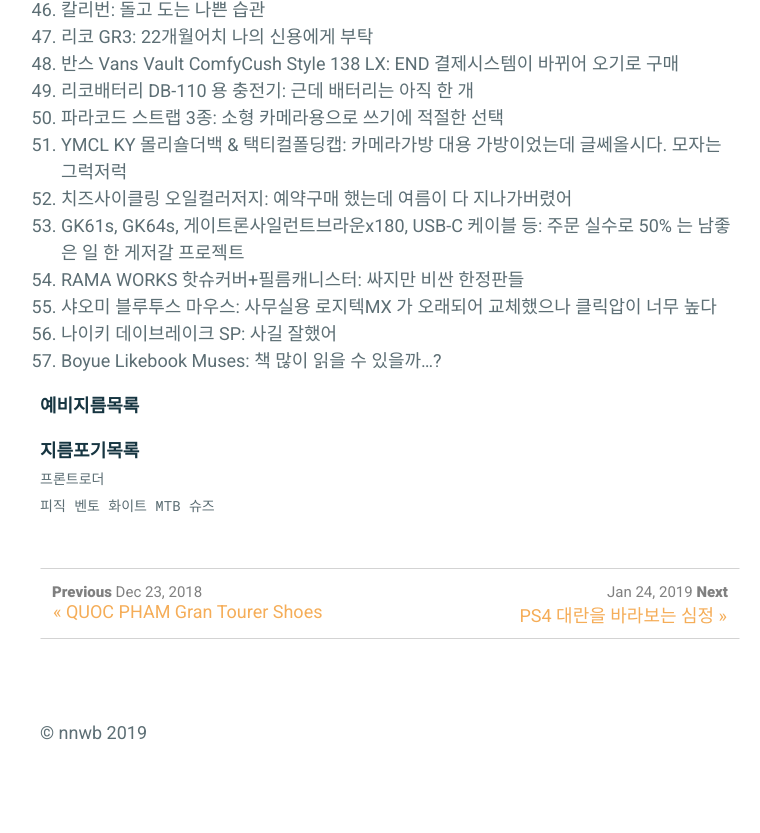
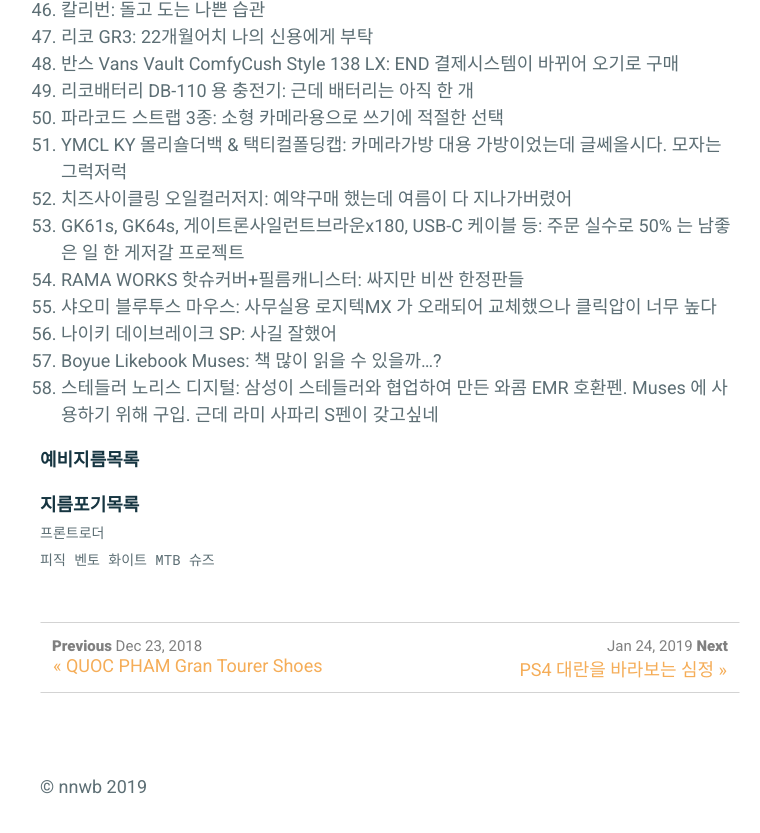
Before and after one commit to nnwb/nnwb.github.io, a Jekyll site: the page built from _posts/2019-01-01-2019buy.md, in a window 1280 px wide and 900 px high, scrolled down 2017 px. Shown: the top 833 px of the window, without its empty margins (250-1010 px from the left). Built offline with Jekyll 4.4.1, drawn with Linux system fonts in a browser that asks for light colours; comment, search, counter and statistics services are not loaded.

Commit message:
Update 2019-01-01-2019buy.md

```diff
--- a/_posts/2019-01-01-2019buy.md
+++ b/_posts/2019-01-01-2019buy.md
@@ -69,6 +69,7 @@ comments: true
 55. 샤오미 블루투스 마우스: 사무실용 로지텍MX 가 오래되어 교체했으나 클릭압이 너무 높다
 56. 나이키 데이브레이크 SP: 사길 잘했어
 57. Boyue Likebook Muses: 책 많이 읽을 수 있을까…?
+58. 스테들러 노리스 디지털: 삼성이 스테들러와 협업하여 만든 와콤 EMR 호환펜. Muses 에 사용하기 위해 구입. 근데 라미 사파리 S펜이 갖고싶네
 
 
 **예비지름목록**
```
